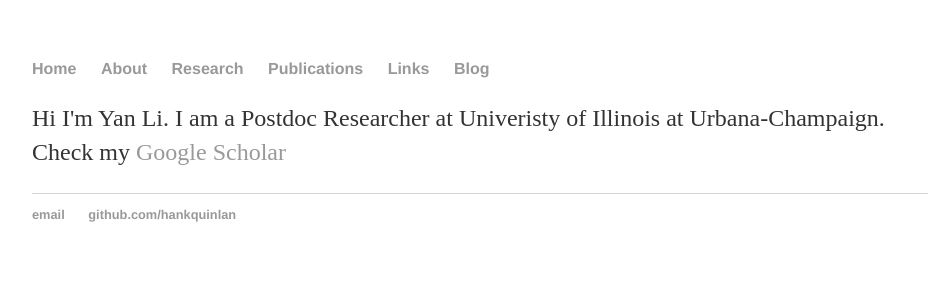
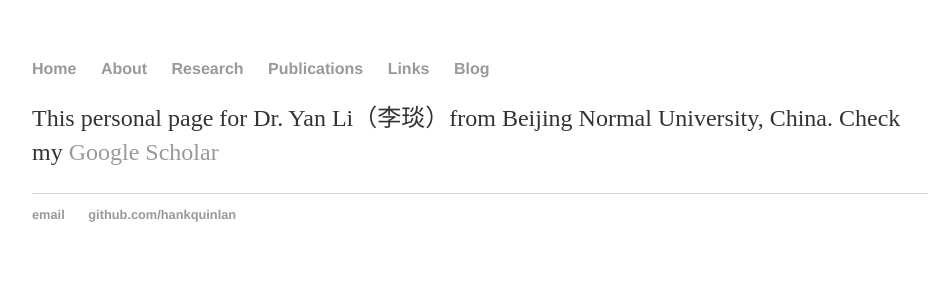
Before and after one commit to yanli-test/yanli-test.github.io, a Jekyll site: the page built from index.html, in a window 1280 px wide. Shown: the top 300 px of the page, without its empty margins (160-1089 px from the left). Built offline with Jekyll 4.4.1, drawn with Linux system fonts in a browser that asks for light colours.

Commit message:
Resuming webpage work

```diff
--- a/index.html
+++ b/index.html
@@ -3,5 +3,6 @@ layout: default
 title: Home page of Yan Li
 ---
 <div class="blurb">
-	<p>Hi I'm Yan Li. I am a Postdoc Researcher at Univeristy of Illinois at Urbana-Champaign. Check my <a href="https://scholar.google.com/citations?user=hhNjw4MAAAAJ&hl">Google Scholar</a></p>
+	<p>This personal page for Dr. Yan Li（李琰）from Beijing Normal University, China.
+	   Check my <a href="https://scholar.google.com/citations?user=hhNjw4MAAAAJ&hl">Google Scholar</a></p>
 </div><!-- /.blurb -->
```
